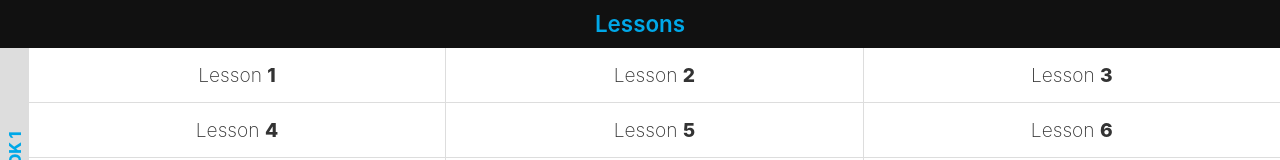
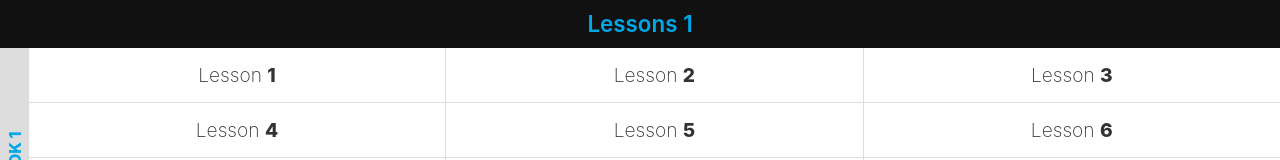
Before and after one commit to kenyontu/chinese-practice-pwa, a React (Create React App) app: page /lessons in a window 1280 px wide. Shown: the top 160 px of the page. Built offline with nearby package versions, Linux system fonts and the light colour scheme.

Commit message:
change to trigger a update for testing purposes

```diff
--- a/src/pages/LessonsPage.tsx
+++ b/src/pages/LessonsPage.tsx
@@ -8,7 +8,8 @@ import Header from '../components/Header'
 const LessonsPage: React.FC = () => {
   return (
     <div className={styles.container}>
-      <Header title="Lessons" hideOnScroll />
+      <Header title="Lessons 1" hideOnScroll />
+
       {Object.keys(groups).map(groupKey => {
         const wordLists = groups[groupKey].wordLists
 
```
